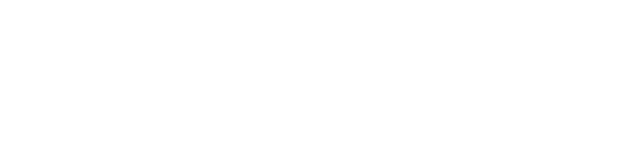
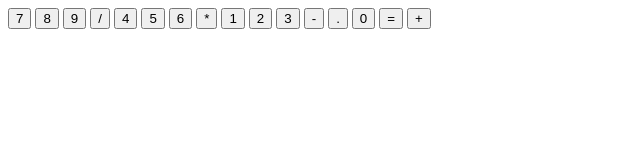
Before and after one commit to sanp1217/Calculator, a plain HTML site: page index.html in a window 1280 px wide. Shown: the whole page, without its empty margins (0-640 px from the left). Drawn offline with Linux system fonts and the light colour scheme.

Commit message:
Adds buttons for each digit, operations, and equals

```diff
--- a/index.html
+++ b/index.html
@@ -9,6 +9,28 @@
     <script src="script.js" defer></script>
 </head>
 <body>
+    <div id="calcContainer">
+        <div id="btnsContainer">
+            <button class="numberBtn">7</button>
+            <button class="numberBtn">8</button>
+            <button class="numberBtn">9</button>
+            <button class="divisionBtn">/</button>
 
+            <button class="numberBtn">4</button>
+            <button class="numberBtn">5</button>
+            <button class="numberBtn">6</button>
+            <button class="multBtn">*</button>
+
+            <button class="numberBtn">1</button>
+            <button class="numberBtn">2</button>
+            <button class="numberBtn">3</button>
+            <button class="subtractBtn">-</button>
+
+            <button class="decimalBtn">.</button>
+            <button class="numberBtn">0</button>
+            <button class="equalsBtn">=</button>
+            <button class="addBtn">+</button>
+        </div>
+    </div>
 </body>
 </html>
```
